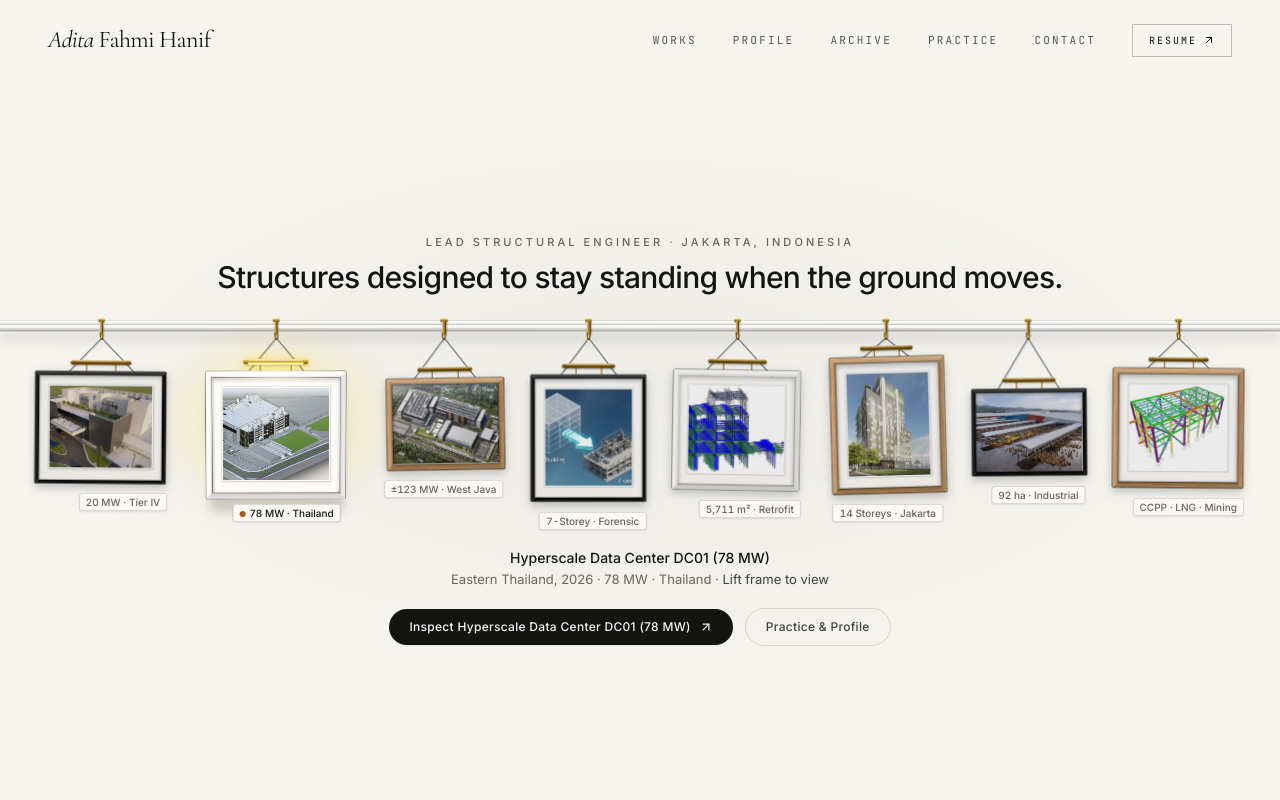
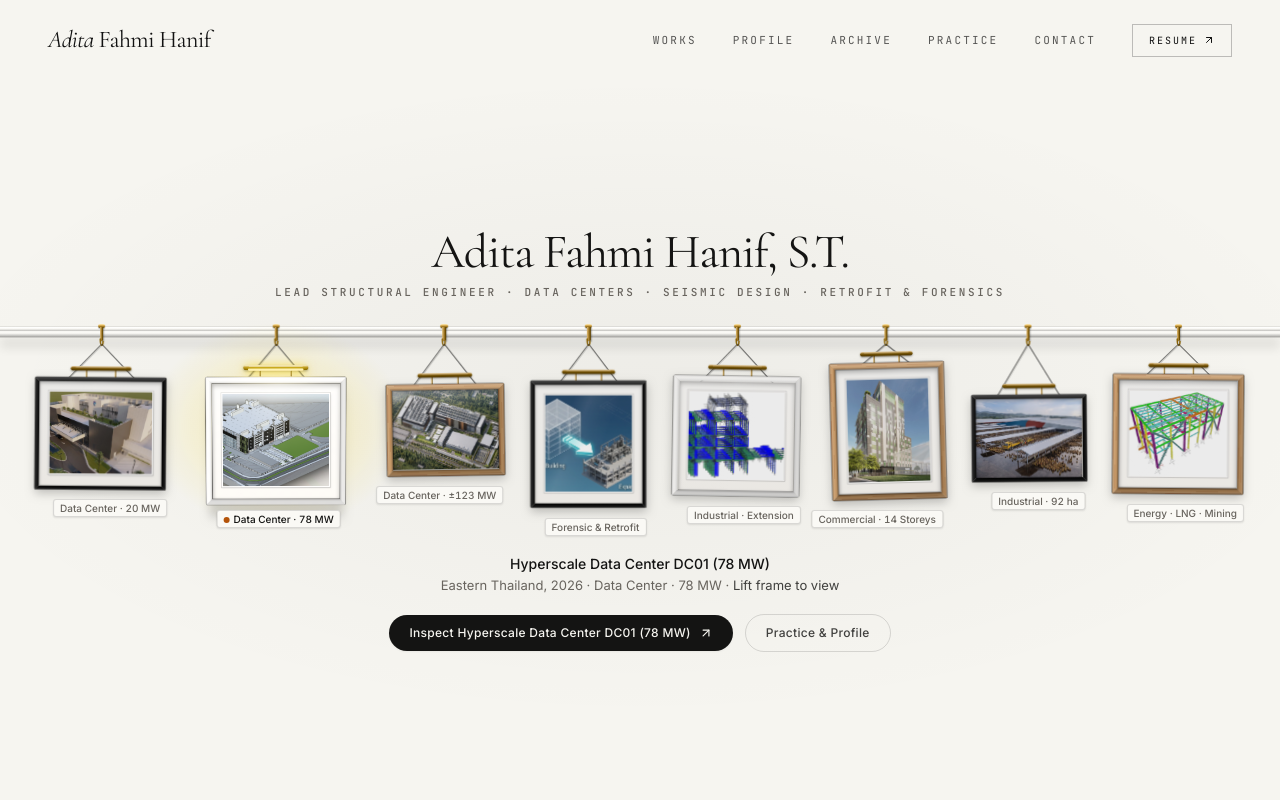
Before and after one commit to aditafahmi/Portofolio, a React (Vite) app: page / in a window 1280 px wide. Shown: the top 800 px of the page. Built offline with nearby package versions, Linux system fonts and the light colour scheme; the HTML template or start-up script is replaced by a standard one.

Commit message:
Update rail header to name/expertise and frame tags to categories

```diff
--- a/src/App.tsx
+++ b/src/App.tsx
@@ -29,14 +29,14 @@ const RAIL_PRESETS: Array<{
   drop: number;
   tag: string;
 }> = [
-  { aspect: 1.25, frame: "black", mat: true, drop: 0.02, tag: "20 MW · Tier IV" },
-  { aspect: 1.15, frame: "white", mat: true, drop: 0.1, tag: "78 MW · Thailand" },
-  { aspect: 1.33, frame: "oak", mat: false, drop: -0.02, tag: "±123 MW · West Java" },
-  { aspect: 0.9, frame: "black", mat: true, drop: 0.14, tag: "7-Storey · Forensic" },
-  { aspect: 1.1, frame: "white", mat: true, drop: 0.05, tag: "5,711 m² · Retrofit" },
-  { aspect: 0.8, frame: "oak", mat: true, drop: 0.0, tag: "14 Storeys · Jakarta" },
-  { aspect: 1.35, frame: "black", mat: false, drop: 0.08, tag: "92 ha · Industrial" },
-  { aspect: 1.15, frame: "oak", mat: true, drop: 0.03, tag: "CCPP · LNG · Mining" },
+  { aspect: 1.25, frame: "black", mat: true, drop: 0.02, tag: "Data Center · 20 MW" },
+  { aspect: 1.15, frame: "white", mat: true, drop: 0.1, tag: "Data Center · 78 MW" },
+  { aspect: 1.33, frame: "oak", mat: false, drop: -0.02, tag: "Data Center · ±123 MW" },
+  { aspect: 0.9, frame: "black", mat: true, drop: 0.14, tag: "Forensic & Retrofit" },
+  { aspect: 1.1, frame: "white", mat: true, drop: 0.05, tag: "Industrial · Extension" },
+  { aspect: 0.8, frame: "oak", mat: true, drop: 0.0, tag: "Commercial · 14 Storeys" },
+  { aspect: 1.35, frame: "black", mat: false, drop: 0.08, tag: "Industrial · 92 ha" },
+  { aspect: 1.15, frame: "oak", mat: true, drop: 0.03, tag: "Energy · LNG · Mining" },
 ];
 
 export default function App() {
@@ -295,8 +295,8 @@ export default function App() {
       <div id="top" className="pt-20">
         <PictureRailGallery
           items={railItems}
-          eyebrow={`${profile.role} · ${profile.location}`}
-          heading="Structures designed to stay standing when the ground moves."
+          heading={profile.name}
+          subtitle={`${profile.role} · ${profile.disciplines.join(" · ")}`}
           caption="Brush along the rail to light a project, slide it along the wire, or lift a frame to inspect the label."
           autoplay
           interval={3200}
--- a/src/components/ui/picture-rail-gallery.tsx
+++ b/src/components/ui/picture-rail-gallery.tsx
@@ -39,6 +39,7 @@ export interface PictureRailGalleryProps extends React.ComponentProps<"section">
   items: PictureRailItem[];
   eyebrow?: string;
   heading?: string;
+  subtitle?: string;
   /** Shown under the wall while no print is lit. */
   caption?: string;
   /** Call to action rendered under the caption. */
@@ -348,6 +349,7 @@ export function PictureRailGallery({
   items,
   eyebrow,
   heading,
+  subtitle,
   caption,
   action,
   autoplay = false,
@@ -995,7 +997,7 @@ export function PictureRailGallery({
             "radial-gradient(72% 58% at 50% 44%, color-mix(in oklab, var(--color-foreground) 4%, transparent), transparent 78%)",
         }}
       />
-      {(eyebrow || heading) && (
+      {(eyebrow || heading || subtitle) && (
         <header className="relative z-10 flex flex-col items-center gap-2 px-6 pt-7 text-center">
           {eyebrow && (
             <p className="text-[11px] font-medium uppercase tracking-[0.28em] text-muted-foreground">
@@ -1003,9 +1005,14 @@ export function PictureRailGallery({
             </p>
           )}
           {heading && (
-            <h2 className="text-balance text-2xl font-medium tracking-tight sm:text-3xl">
+            <h1 className="font-serif text-balance text-3xl font-normal tracking-tight sm:text-5xl">
               {heading}
-            </h2>
+            </h1>
+          )}
+          {subtitle && (
+            <p className="font-mono text-[11px] font-medium uppercase tracking-[0.24em] text-muted-foreground">
+              {subtitle}
+            </p>
           )}
         </header>
       )}
```
